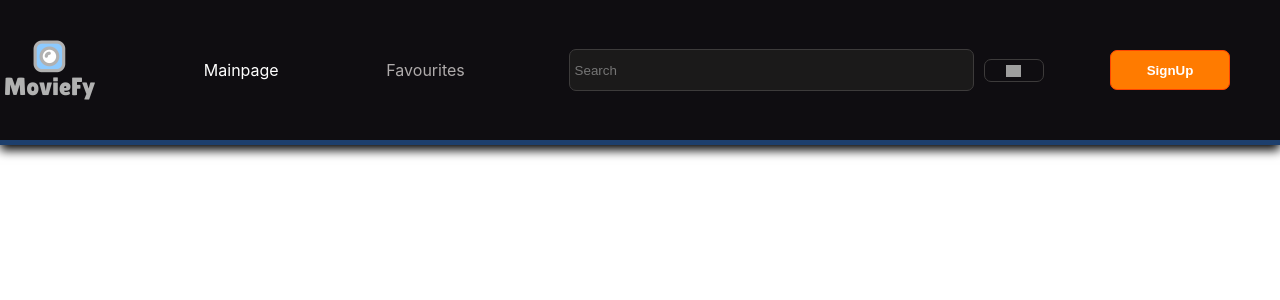
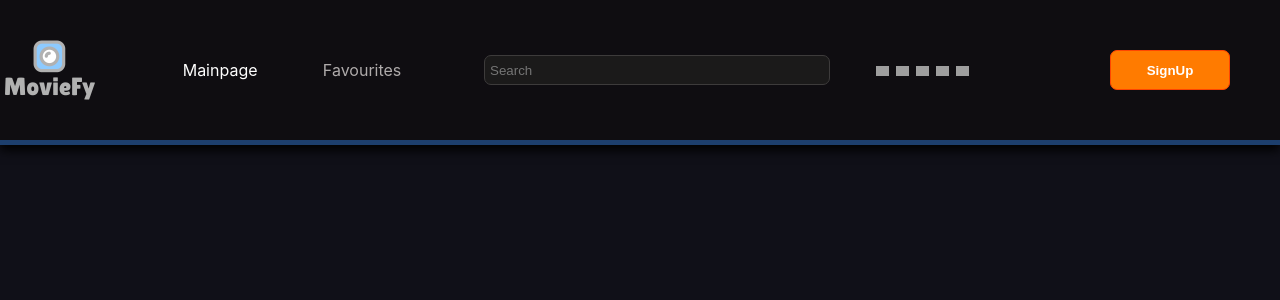
Before and after one commit to OussemaBenDahmen/Movie-App, a React (Create React App) app: page /Favourites in a window 1280 px wide. Shown: the top 300 px of the page. Built offline with nearby package versions, Linux system fonts and the light colour scheme; grey boxes are pictures that could not be loaded.

Commit message:
adding add to favourite and remove from favourite features

```diff
--- a/src/App.css
+++ b/src/App.css
@@ -1,3 +1,7 @@
+* {
+  box-sizing: border-box;
+}
+
 .App {
   position: relative;
   margin: 0;
@@ -57,8 +61,8 @@
 /*******************************************************/
 
 .SearchBar {
-  width: 40%;
-  max-width: 40%;
+  width: 45%;
+
   display: flex;
   align-items: center;
 }
@@ -68,22 +72,20 @@
   padding: 5px;
   border-radius: 7px;
   color: white;
-  margin-right: 10px;
+  margin-right: 40px;
+  width: 60%;
 }
 .searchBtn {
   background: none;
-  padding-top: 5px;
-  width: 60px;
-  border: thin solid rgb(61, 59, 59);
-  border-radius: 7px;
+  outline: none;
+  border: none;
+  width: 20px;
+  filter: grayscale(1);
   transition: 400ms;
 }
 
 .searchBtn:hover {
-  border: solid white thin;
-  background-color: gray;
-  margin-top: -5px;
-  box-shadow: rgb(90, 90, 90) 0px 5px 2px;
+  filter: grayscale(0);
 }
 
 /***********************************************/
@@ -151,3 +153,7 @@
     display: inline;
   }
 }
+
+.star {
+  width: 15px;
+}
--- a/src/App.js
+++ b/src/App.js
@@ -1,104 +1,108 @@
 import React, { Component } from "react";
 import { BrowserRouter as Router, Link, Switch, Route } from "react-router-dom";
 import Sign from "./sign_in-log_in/Sign";
-
+import Filmpage from "./Mainpage/Filmpage/Filmpage";
 import "./App.css";
 import Mainpage from "./Mainpage/Mainpage";
 import AddMovieForm from "./Mainpage/AddMovieForm/AddMovieForm";
 import Favourites from "./Favourites/Favourites";
 import logo from "./logo.png";
+import Rating from "./Rating";
+import SearchByRate from "./SearchByRate";
 /*let profiles = [];*/
 
 class App extends Component {
-  state = {
-    modalShow: false,
-    movieImage: "https://upload.wikimedia.org/wikipedia/en/6/60/No_Picture.jpg",
-    movieRate: "N/A",
-    tab: [],
-  };
-
   /**********Movie List**************/
   movies = [
     {
       title: "Harry Potter",
       image:
-        "https://media.senscritique.com/media/000004753305/160/Harry_Potter_et_les_Reliques_de_la_Mort_2eme_partie.jpg",
-      rate: "3",
-      Description: "Some text",
+        "https://images-na.ssl-images-amazon.com/images/I/61FIMzHQJhL._SY679_.jpg",
+      rate: "***",
+      Description:
+        "After burying Dobby, Harry Potter asks the goblin Griphook to help Ron Weasley, Hermione Granger and him break into Bellatrix Lestrange's vault at Gringotts bank, suspecting a Horcrux may be there. Griphook agrees in exchange for the Sword of Gryffindor. Wandmaker Ollivander tells Harry that two wands taken from Malfoy Manor belonged to Bellatrix and Draco Malfoy, though Malfoy's has changed its allegiance to Harry.",
     },
     {
       title: "DeadPool",
       image:
         "https://images-na.ssl-images-amazon.com/images/I/91tuQ9AVNxL._SY606_.jpg",
-      rate: "4",
-      Description: "Some text",
+      rate: "****",
+      Description:
+        "Deadpool is a highly trained assassin and mercenary. He is adept in multiple forms of martial arts, including Savate. Deadpool is an extraordinary athlete, and an expert swordsman and marksman. He is skilled in the use of multiple weapons, including katanas, knives, grenades, and guns.",
     },
     {
       title: "Interstellar",
       image:
         "https://i.pinimg.com/originals/11/1c/5c/111c5c9ad99661af2d80e38948cf29d8.jpg",
-      rate: "5",
-      Description: "Some text",
+      rate: "*****",
+      Description:
+        "In Earth's future, a global crop blight and second Dust Bowl are slowly rendering the planet uninhabitable. Professor Brand (Michael Caine), a brilliant NASA physicist, is working on plans to save mankind by transporting Earth's population to a new home via a wormhole. But first, Brand must send former NASA pilot Cooper (Matthew McConaughey) and a team of researchers through the wormhole and across the galaxy to find out which of three planets could be mankind's new home.",
     },
     {
       title: "Inception",
       image:
         "https://images-na.ssl-images-amazon.com/images/I/51p3oAsXNmL._AC_.jpg",
-      rate: "5",
-      Description: "Some text",
+      rate: "*****",
+      Description:
+        "Dom Cobb (Leonardo DiCaprio) is a thief with the rare ability to enter people's dreams and steal their secrets from their subconscious. His skill has made him a hot commodity in the world of corporate espionage but has also cost him everything he loves. Cobb gets a chance at redemption when he is offered a seemingly impossible task: Plant an idea in someone's mind. If he succeeds, it will be the perfect crime, but a dangerous enemy anticipates Cobb's every move.t",
     },
 
     {
       title: "The Revenant",
       image:
         "https://cdn.shopify.com/s/files/1/1416/8662/products/revenant_2016_teaser_styleB_original_film_art_2000x.jpg",
-      rate: "5",
-      Description: "Some text",
+      rate: "*****",
+      Description:
+        "While exploring the uncharted wilderness in 1823, frontiersman Hugh Glass (Leonardo DiCaprio) sustains life-threatening injuries from a brutal bear attack. When a member (Tom Hardy) of his hunting team kills his young son (Forrest Goodluck) and leaves him for dead, Glass must utilize his survival skills to find a way back to civilization. Grief-stricken and fueled by vengeance, the legendary fur trapper treks through the snowy terrain to track down the man who betrayed him.",
     },
     {
       title: "Kung Fu Panda",
       image:
         "https://cdn.europosters.eu/image/1300/posters/kung-fu-panda-i13408.jpg",
-      rate: "3",
-      Description: "Some text",
+      rate: "***",
+      Description:
+        "Po might just be the laziest, clumsiest panda in the Valley of Peace, but he secretly dreams of becoming a kung fu legend. When the villainous snow leopard Tai Lung threatens Po's homeland, the hapless panda is chosen to fulfil an ancient prophecy and defend the Valley from attack. Training under Master Shifu, Po embarks on an epic high-kicking adventure as he sets out to thwart Tai Lung's evil plans. A DreamWorks animation.t",
     },
     {
       title: "Spiderman",
       image:
-        "https://encrypted-tbn0.gstatic.com/images?q=tbn%3AANd9GcRoFIBMM8XybI4D-HAVlJuwpOy79AzU5vjI-9ezMcyneWIng43G&usqp=CAU",
-      rate: "5",
-      Description: "Some text",
+        "https://ae01.alicdn.com/kf/H1724fda91c994de5a906770bfb8e1ec6f.jpg",
+      rate: "*****",
+      Description:
+        "Peter Parker's relaxing European vacation takes an unexpected turn when Nick Fury shows up in his hotel room to recruit him for a mission. The world is in danger as four massive elemental creatures -- each representing Earth, air, water and fire -- emerge from a hole torn in the universe. Parker soon finds himself donning the Spider-Man suit to help Fury and fellow superhero Mysterio stop the evil entities from wreaking havoc across the continent.",
     },
     {
       title: "Superman: Man of Steel",
       image:
         "https://images-na.ssl-images-amazon.com/images/I/71exi8sFcwL._AC_SY741_.jpg",
-      rate: "2",
-      Description: "Some text",
+      rate: "**",
+      Description:
+        "With the imminent destruction of Krypton, their home planet, Jor-El (Russell Crowe) and his wife seek to preserve their race by sending their infant son to Earth. The child's spacecraft lands at the farm of Jonathan (Kevin Costner) and Martha (Diane Lane) Kent, who name him Clark and raise him as their own son. Though his extraordinary abilities have led to the adult Clark (Henry Cavill) living on the fringe of society, he finds he must become a hero to save those he loves from a dire threat.t",
     },
     {
       title: "Mad Max",
       image:
-        "https://encrypted-tbn0.gstatic.com/images?q=tbn%3AANd9GcTWlpPKhw16nDHdHWUYurrFzfLqNBtBKHi-GG6LMuV4Aiy_FtBE&usqp=CAU",
-      rate: "5",
-      Description: "Some text",
+        "https://images-na.ssl-images-amazon.com/images/I/A1Y9Cqo1FmL._AC_SY679_.jpg",
+      rate: "*****",
+      Description:
+        "Years after the collapse of civilization, the tyrannical Immortan Joe enslaves apocalypse survivors inside the desert fortress the Citadel. When the warrior Imperator Furiosa (Charlize Theron) leads the despot's five wives in a daring escape, she forges an alliance with Max Rockatansky (Tom Hardy), a loner and former captive. Fortified in the massive, armored truck the War Rig, they try to outrun the ruthless warlord and his henchmen in a deadly high-speed chase through the Wasteland.",
     },
     {
       title: "Blade Runner 2049",
       image:
         "https://images-na.ssl-images-amazon.com/images/I/A1cLrVccuTL._AC_SL1500_.jpg",
-      rate: "4",
-      Description: "Some text",
-    },
-    {
-      title: "I am Legend",
-      image:
-        "https://cdn.shopify.com/s/files/1/1416/8662/products/I_Am_Legend_2007_advance_original_film_art_2000x.jpg?v=1570119974",
-      rate: "3",
-      Description: "Some text",
+      rate: "****",
+      Description:
+        "Officer K (Ryan Gosling), a new blade runner for the Los Angeles Police Department, unearths a long-buried secret that has the potential to plunge what's left of society into chaos. His discovery leads him on a quest to find Rick Deckard (Harrison Ford), a former blade runner who's been missing for 30 years.",
     },
   ];
   Favourites = [];
+  state = {
+    modalShow: false,
+    movieImage: "https://upload.wikimedia.org/wikipedia/en/6/60/No_Picture.jpg",
+    movieRate: "N/A",
+    Films: this.movies,
+  };
   /***********************Functionalities*******************************/
 
   /**********ModalDisplay toggle functions************/
@@ -123,6 +127,10 @@ class App extends Component {
   Search = (e) => {
     this.setState({ value: e.target.value });
   };
+  SearchRate = (e) => {
+    console.log(e);
+  };
+
   /***********Add Film Functions****************/
   GetFilmName = (e) => {
     if (/^[a-z0-9\.:\s]{0,16}$/gi.test(e.target.value)) {
@@ -133,7 +141,7 @@ class App extends Component {
   };
 
   GetFilmImage = (e) => {
-    if (/(https:\/\/).*/.test(e.target.value)) {
+    if (/.*/.test(e.target.value)) {
       this.setState({ movieImage: e.target.value });
     } else {
       e.target.value = "";
@@ -164,9 +172,18 @@ class App extends Component {
   /************adding a movie to favourites**************/
 
   AddFav = (el) => {
-    this.Favourites.push(el);
+    this.Favourites.push(this.movies[el]);
+    console.log(el);
     console.log(this.Favourites);
   };
+  /****************Removing a movie from favourites********************/
+  RemoveFav = (e) => {
+    this.Favourites.splice(e, 1);
+    console.log(this.Favourites);
+    this.setState({ change: "changed" });
+  };
+  /**************Rating***************/
+
   render() {
     return (
       <Router>
@@ -207,13 +224,7 @@ class App extends Component {
                   placeholder="Search"
                   onChange={this.Search}
                 />
-                <button className="searchBtn">
-                  <img
-                    src="https://www.seekpng.com/png/full/920-9209972_magnifying-glass-png-white-search-icon-white-png.png"
-                    alt=""
-                    width="15px"
-                  />
-                </button>
+                <SearchByRate SearchRate={this.SearchRate} />
               </div>
               <div className="Account">
                 <input
@@ -232,18 +243,37 @@ class App extends Component {
                 <Mainpage
                   Movies={
                     this.state.value
-                      ? this.movies.filter((el) =>
-                          el.title.toLowerCase().includes(this.state.value)
-                        )
+                      ? this.state.rate
+                        ? this.movies.filter((el) =>
+                            el.title.toLowerCase().includes(this.state.rate)
+                          )
+                        : this.movies.filter((el) =>
+                            el.title.toLowerCase().includes(this.state.value)
+                          )
                       : this.movies
                   }
                   AddFav={this.AddFav}
                   OpenFilmModal={this.OpenFilmModal}
+                  Rating={this.Rating}
                 />
               </Route>
               <Route path="/Favourites">
-                <Favourites />
+                <Favourites
+                  Favourites={
+                    this.state.value
+                      ? this.Favourites.filter((el) =>
+                          el.title.toLowerCase().includes(this.state.value)
+                        )
+                      : this.Favourites
+                  }
+                  RemoveFav={this.RemoveFav}
+                />
               </Route>
+              {this.movies.map((el) => (
+                <Route path={`/${el.title}`}>
+                  <Filmpage el={el} />
+                </Route>
+              ))}
             </Switch>
           </div>
         </div>
--- a/src/Favourites/Favourites.js
+++ b/src/Favourites/Favourites.js
@@ -1,8 +1,16 @@
 import React, { Component } from "react";
+import MovieCardFavourite from "../Mainpage/MovieCard/MovieCardFavourite";
 
 class Favourites extends Component {
   render() {
-    return <div></div>;
+    return (
+      <div className="Mainpage">
+        <MovieCardFavourite
+          Movies={this.props.Favourites}
+          RemoveFav={this.props.RemoveFav}
+        />
+      </div>
+    );
   }
 }
 
--- a/src/Mainpage/Filmpage/filmpage.css
+++ b/src/Mainpage/Filmpage/filmpage.css
@@ -1,4 +1,42 @@
-div {
-  margin-top: 300px;
-  background-color: greenyellow;
+.Filmpage {
+  margin-top: 130px;
+  background-color: rgb(16, 16, 24);
+  color: white;
+  padding: 5px;
+  display: flex;
 }
+.MovieInfos {
+  margin-left: 30px;
+  align-self: flex-end;
+}
+.Desc {
+  line-height: 1cm;
+  text-align: justify;
+  animation: appear2 2s;
+}
+@keyframes appear2 {
+  0% {
+    margin-left: 500px;
+    opacity: 0;
+  }
+  100% {
+    margin-left: 0;
+    opacity: 1;
+  }
+}
+.MovieImage {
+  width: 345px;
+  height: 517px;
+  animation: appear 2s;
+}
+@keyframes appear {
+  0% {
+    opacity: 0;
+  }
+  100% {
+    opacity: 1;
+  }
+}
+.title {
+  font-size: 50px;
+}
--- /dev/null
+++ b/src/Mainpage/MovieCard/MovieCardFavourite.js
@@ -0,0 +1,35 @@
+import React, { Component } from "react";
+import "./movieCard.css";
+import { BrowserRouter as Router, Link, Switch, Route } from "react-router-dom";
+
+class MovieCard extends Component {
+  render() {
+    return (
+      <div className="MovieList">
+        {this.props.Movies.map((el, index) => (
+          <div className="MovieCard">
+            <button
+              className="favIcon"
+              onClick={() => this.props.RemoveFav(index)}
+            >
+              <img
+                src="https://upload.wikimedia.org/wikipedia/commons/thumb/5/5f/Red_X.svg/1200px-Red_X.svg.png"
+                alt=""
+              />
+            </button>
+            <img className="MoviePoster" src={el.image} alt="" />
+            <div className="MovieInfo">
+              <h5>{el.title}</h5>
+              {this.props.Rating}
+              <Link to={`/${el.title}`}>
+                <button className="DetailBtn">View Details</button>
+              </Link>
+            </div>
+          </div>
+        ))}
+      </div>
+    );
+  }
+}
+
+export default MovieCard;
--- /dev/null
+++ b/src/Rating.js
@@ -0,0 +1,22 @@
+import React, { Component } from "react";
+
+class Rating extends Component {
+  table = this.props.el.rate.split("");
+  render() {
+    return (
+      <div>
+        {this.table.map((el) => (
+          <img
+            className={"star"}
+            src={
+              "https://i.pinimg.com/originals/98/4d/22/984d22fce5cae2c01473f4abe8063fd1.png"
+            }
+            alt=""
+          />
+        ))}
+      </div>
+    );
+  }
+}
+
+export default Rating;
--- /dev/null
+++ b/src/SearchByRate.js
@@ -0,0 +1,27 @@
+import React, { Component } from "react";
+
+class SearchByRate extends Component {
+  state = {
+    rates: [1, 2, 3, 4, 5],
+  };
+  render() {
+    return (
+      <div>
+        {this.state.rates.map((el, index) => (
+          <button
+            className="searchBtn"
+            onClick={() => this.props.SearchRate(el)}
+          >
+            <img
+              src="https://i.pinimg.com/originals/98/4d/22/984d22fce5cae2c01473f4abe8063fd1.png"
+              alt=""
+              width="13px"
+            />
+          </button>
+        ))}
+      </div>
+    );
+  }
+}
+
+export default SearchByRate;
```
Also changed, not shown: src/Mainpage/Filmpage/Filmpage.js (+10 -3 lines), src/Mainpage/Mainpage.js (+6 -1 lines), src/Mainpage/MovieCard/MovieCard.js (+11 -10 lines).
